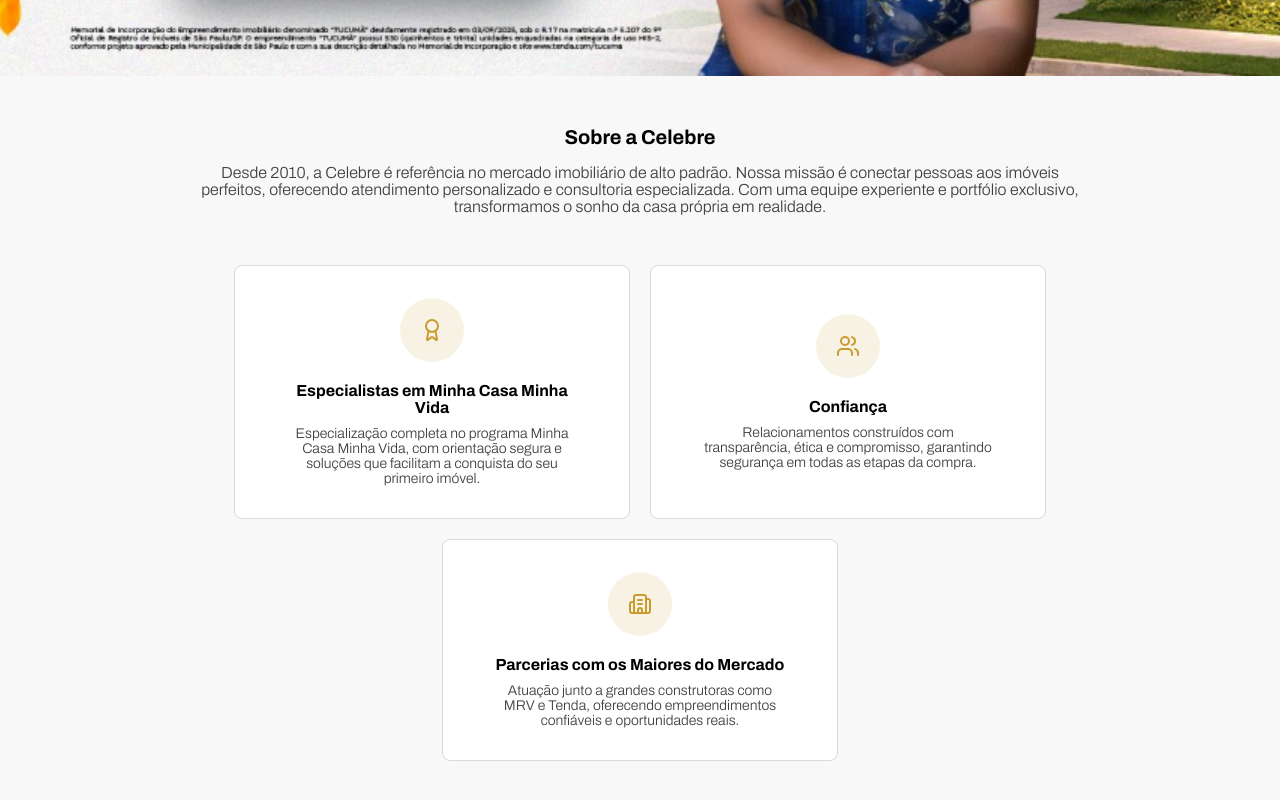
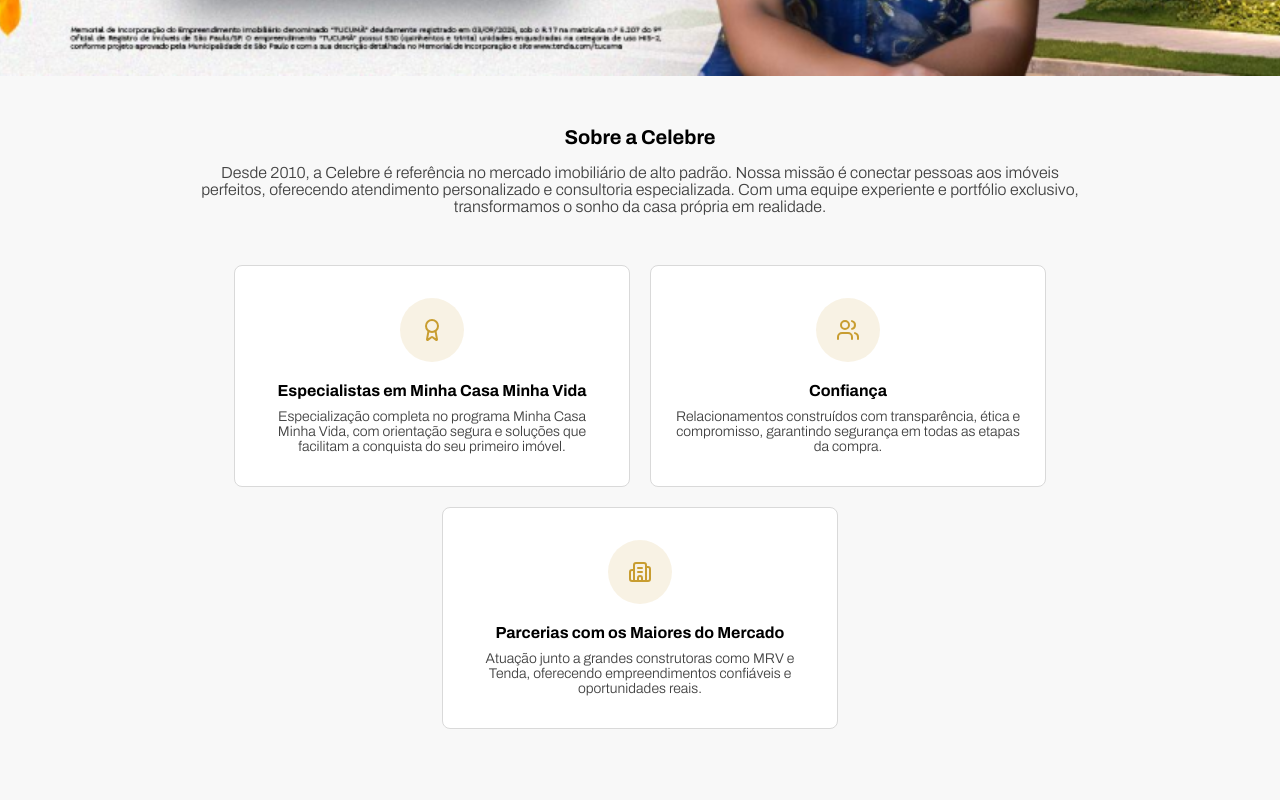
Before and after one commit to gabrielrom/celebre, a React (Vite) app: page / in a window 1280 px wide. Shown: the part 604-1404 px from the top of the page. After the commit the page ends 1383 px from the top, so only its background shows below. Built offline with nearby package versions, Linux system fonts and the light colour scheme.

Commit message:
Fix width of home

```diff
--- a/src/components/InfoCard/InfoCard.module.css
+++ b/src/components/InfoCard/InfoCard.module.css
@@ -1,7 +1,8 @@
 .card {
-  width: 396px;
+  width: 100%;
+  max-width: 396px;
   min-height: 220px;
-  padding: 32px 16px;
+  padding: 32px 24px;
 
   display: flex;
   flex-direction: column;
@@ -46,7 +47,6 @@
 }
 
 .title {
-  max-width: 296px;
   font-family: var(--font-sans);
   font-size: 16px;
   font-weight: 700;
@@ -55,7 +55,6 @@
 }
 
 .subtitle {
-  max-width: 296px;
   font-family: var(--font-sans);
   font-size: 14px;
   font-weight: 300;
--- a/src/pages/home/views/HomeView.module.css
+++ b/src/pages/home/views/HomeView.module.css
@@ -33,6 +33,7 @@
   color: var(--subtitle-text-color);
   text-align: center;
   max-width: 900px;
+  width: 100%;
   margin-bottom: 50px;
 }
 
--- a/src/styles/global.css
+++ b/src/styles/global.css
@@ -31,6 +31,8 @@ body {
   background: var(--color-background);
   -webkit-font-smoothing: antialiased;
   -moz-osx-font-smoothing: grayscale;
+  width: 100%;
+  overflow-x: hidden;
 }
 
 #root {
```
